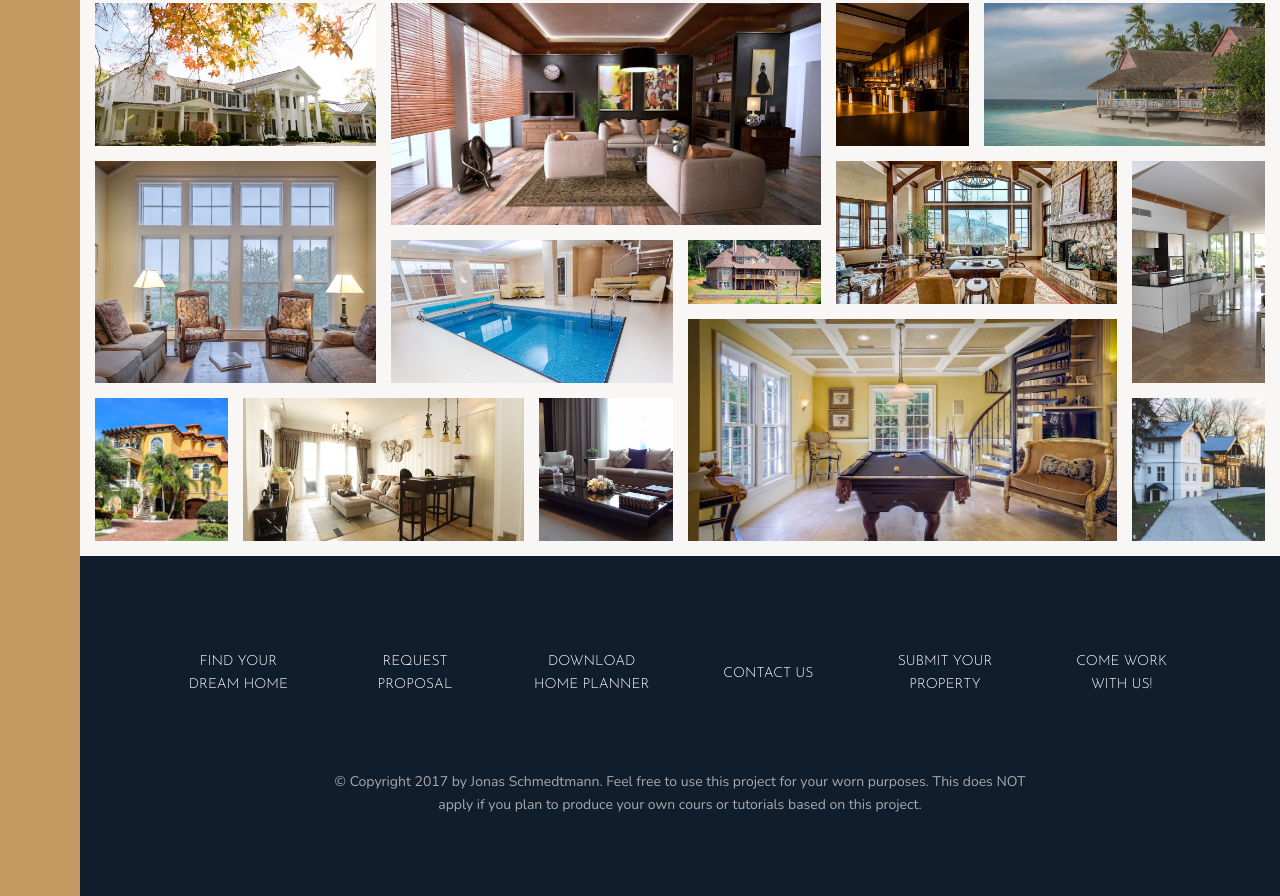
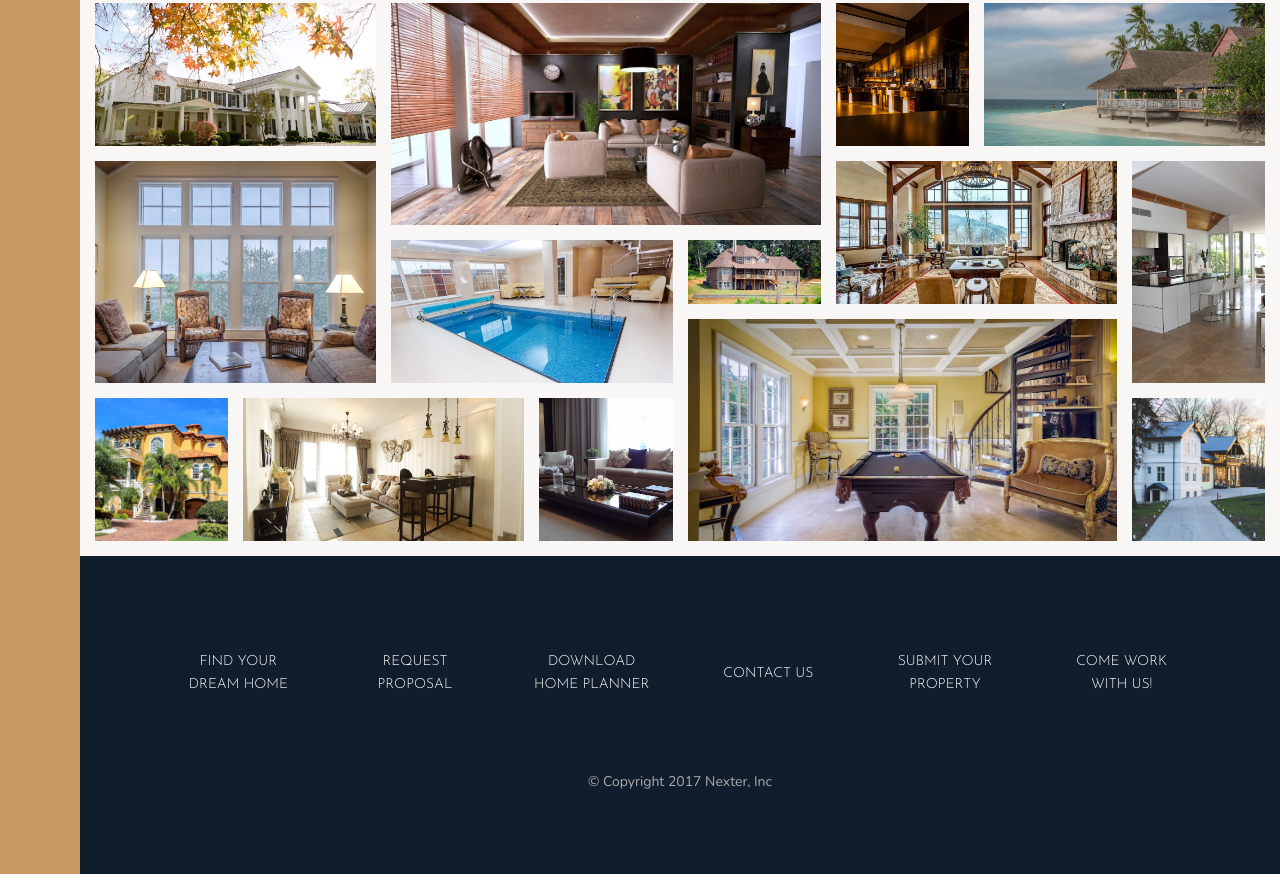
Before and after one commit to PRIZM27/Nexter, a website: page index.html in a window 1280 px wide. Shown: the part 3151-4047 px from the top of the page. After the commit the page ends 4025 px from the top, so only its background shows below. Drawn offline with nearby package versions, Linux system fonts and the light colour scheme.

Commit message:
bug fixes

```diff
--- a/index.html
+++ b/index.html
@@ -394,8 +394,7 @@
       <li class="nav__item"><a href="#" class="nav__link">Come work with us!</a></li>
     </ul>
     <p class="copyright">
-      &copy; Copyright 2017 by Jonas Schmedtmann. Feel free to use this project for your worn purposes. This does NOT
-      apply if you plan to produce your own cours or tutorials based on this project.
+      &copy; Copyright 2017 Nexter, Inc
     </p>
   </footer>
 </body>
```
